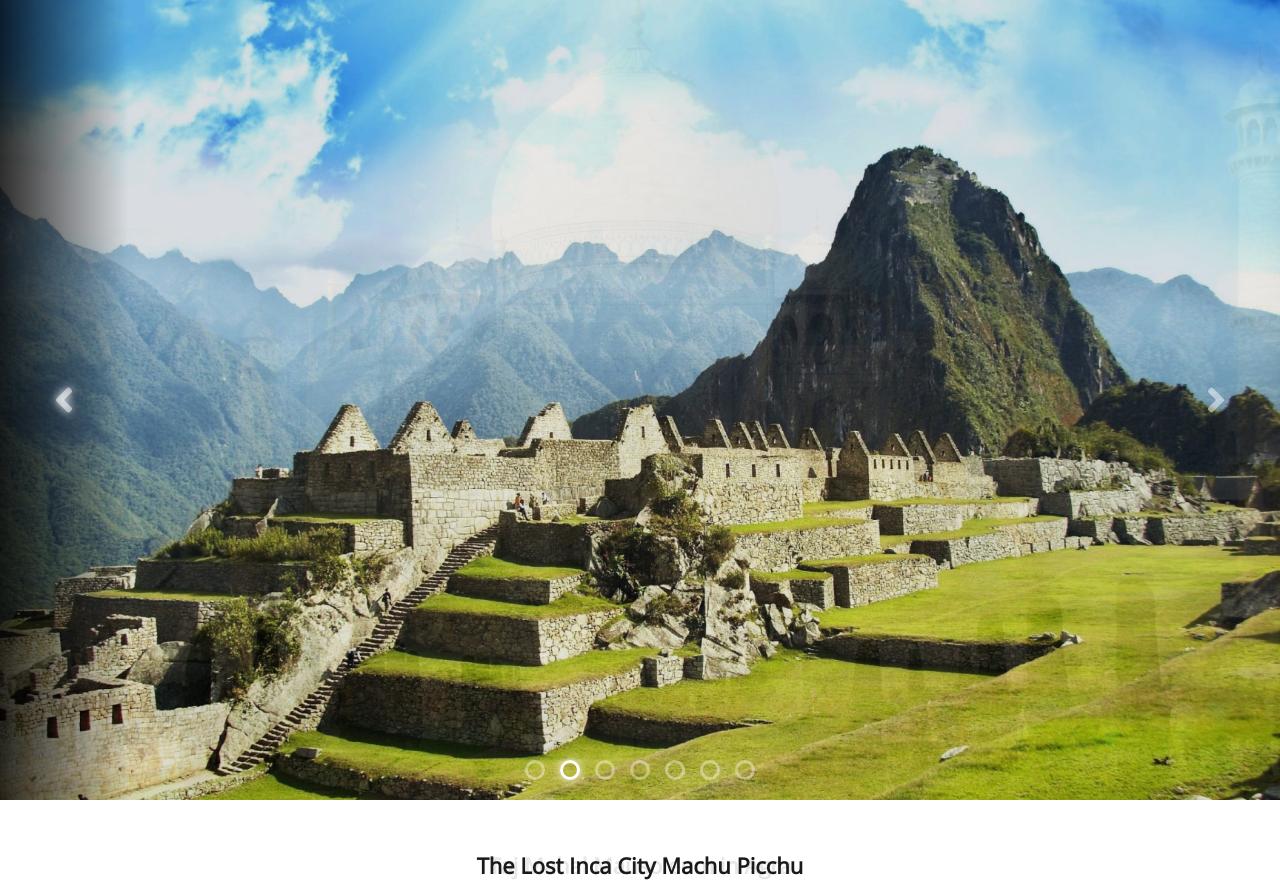
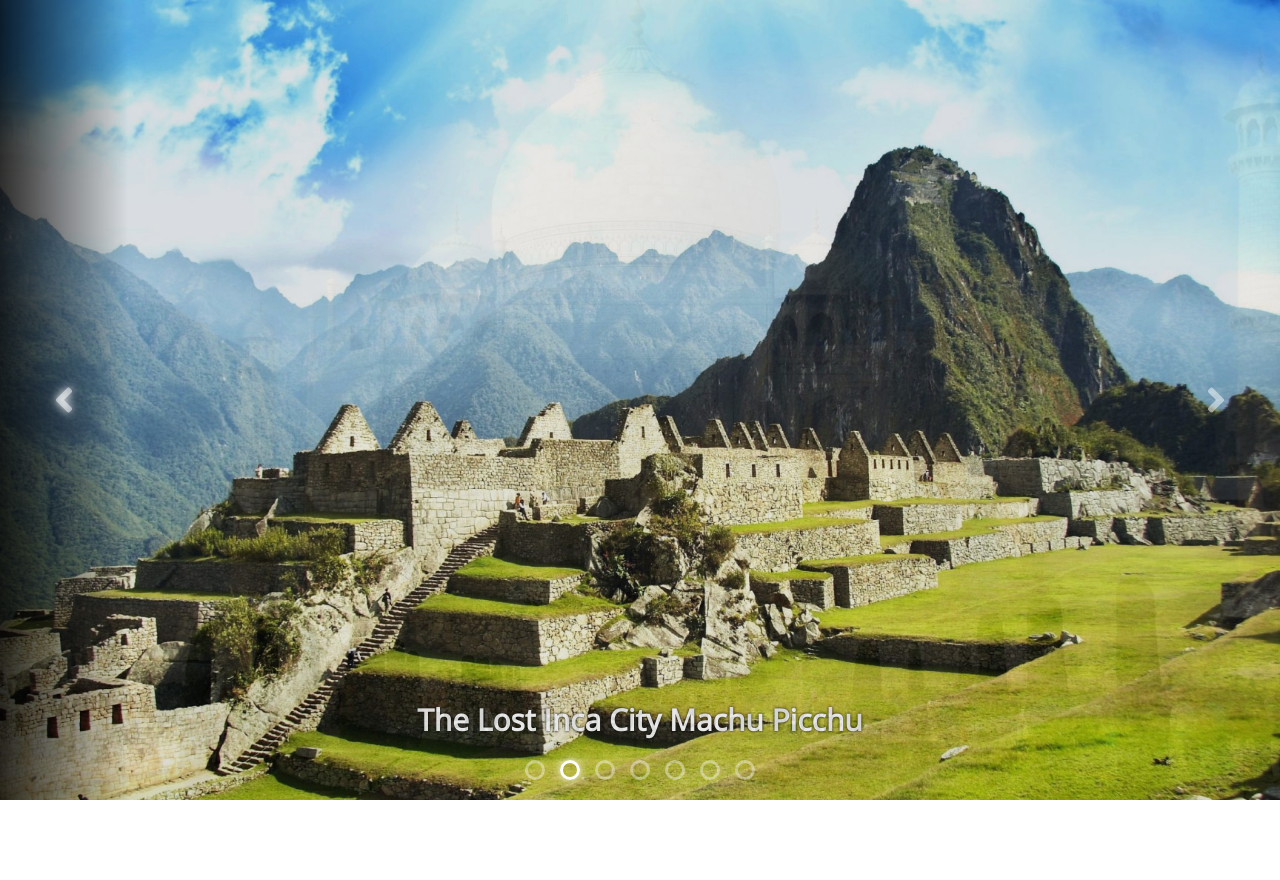
Before and after one commit to artemdolbiev/javascript_slider, a website: page index.html in a window 1280 px wide. After the commit the page ends 800 px from the top, so only its background shows below. Drawn offline with nearby package versions, Linux system fonts and the light colour scheme; files that its build step writes are made by us from their sources.

Commit message:
Update _slides.scss
css

```diff
--- a/assets/scss/_slides.scss
+++ b/assets/scss/_slides.scss
@@ -29,20 +29,18 @@
   font-size: 40px;
 
   h1 {
-    color: #000000;
+    position: absolute;
+    right: 15%;
+    bottom: 20px;
+    left: 15%;
+    z-index: 2;
+    padding-top: 20px;
+    padding-bottom: 20px;
+    color: #ffffff;
     text-align: center;
+    text-shadow: #000000 0 0 3px;
     font-family: $font-main;
-    text-shadow: #ffffff 0 0 2px;
-    font-size: 22px;
-    margin-top: 810px;
-  }
-
-  a {
-    position: absolute;
-    top: 0;
-    right: 0;
-    bottom: 0;
-    left: 0;
+    font-size: 30px;
   }
 
   &.active {
```
